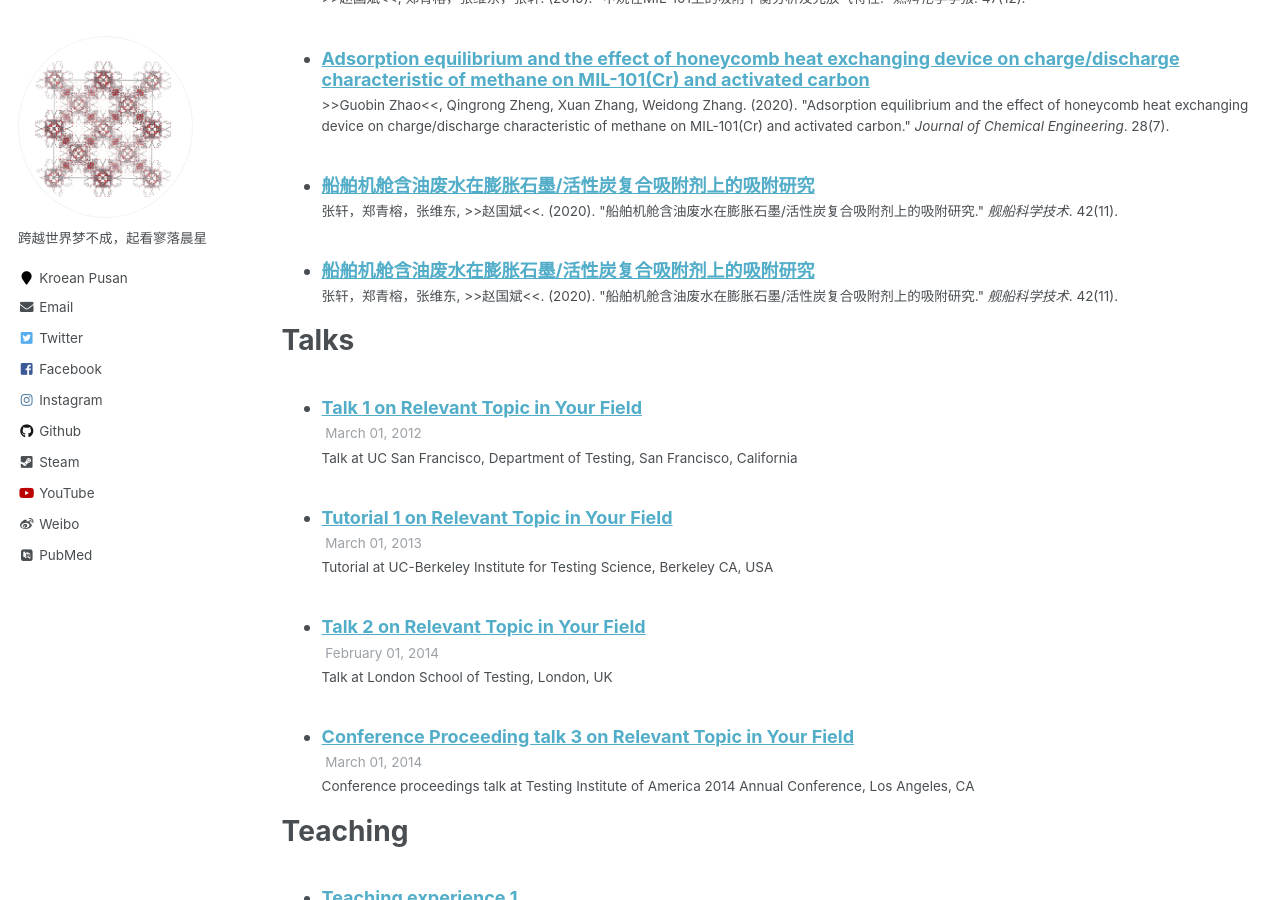
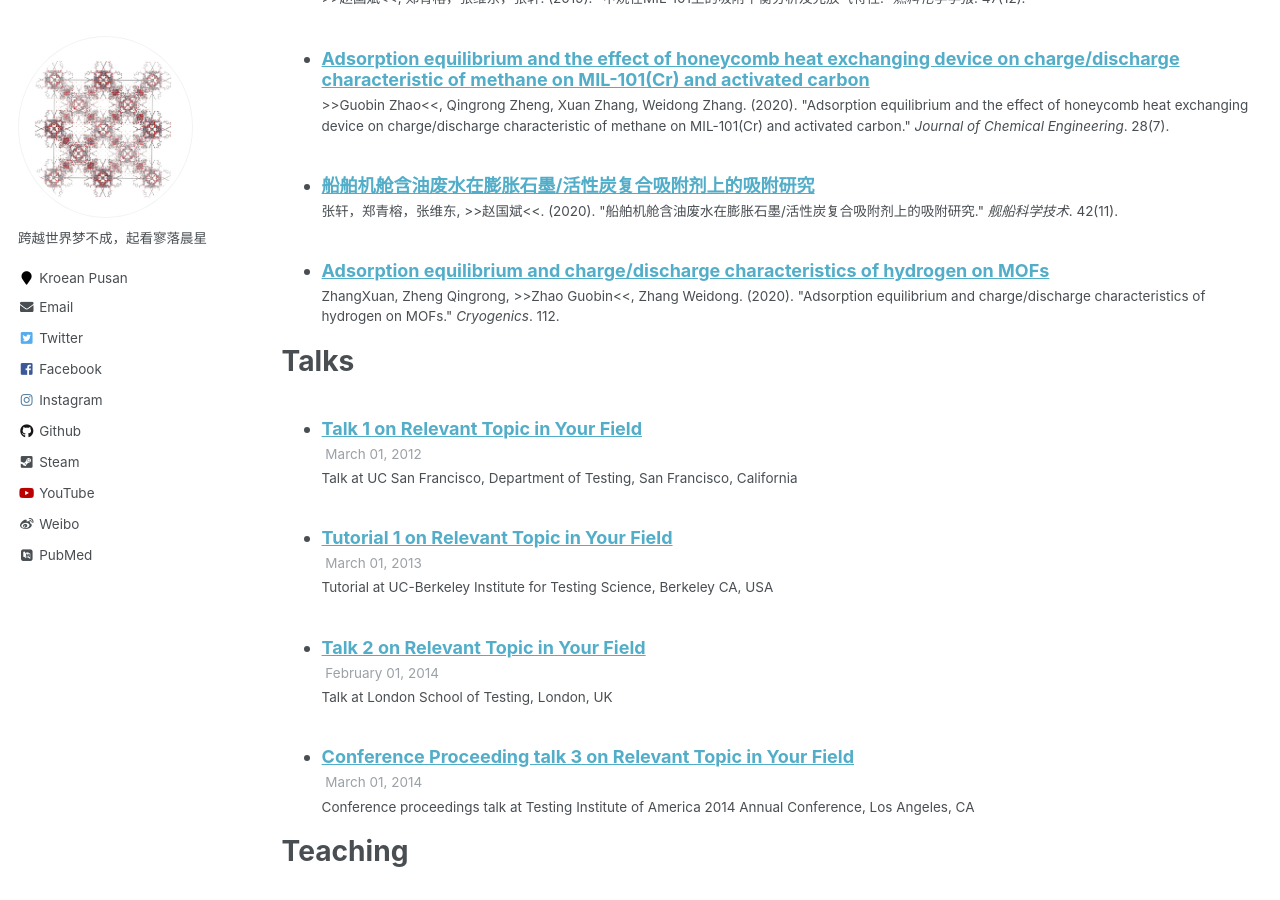
Before and after one commit to sxm13/ZGBshenxiaomoCV.github.io, a Jekyll site: the page built from _pages/cv.md, in a window 1280 px wide and 900 px high, scrolled down 1065 px. Built offline with Jekyll 4.4.1, drawn with Linux system fonts in a browser that asks for light colours; some web fonts are replaced.

Commit message:
Update 2020-06-24-paper-title-number-4.md

```diff
--- a/_publications/2020-06-24-paper-title-number-4.md
+++ b/_publications/2020-06-24-paper-title-number-4.md
@@ -1,15 +1,15 @@
 ---
-title: "船舶机舱含油废水在膨胀石墨/活性炭复合吸附剂上的吸附研究"
+title: "Adsorption equilibrium and charge/discharge characteristics of hydrogen on MOFs"
 collection: publications
-permalink: /publication/2020-06-08-paper-title-number-3
-excerpt: 'This paper is about 船舶机舱油污吸附处理.'
+permalink: /publication/2020-06-24-paper-title-number-4
+excerpt: 'This paper is about H2 adsorption on MOF at 77K.'
 date: 2020-06-08
-venue: '舰船科学技术'
+venue: 'Cryogenics'
 paperurl: 'https://github.com/sxm13/ZGBshenxiaomoCV.github.io/blob/main/files/%E8%88%B9%E8%88%B6%E6%9C%BA%E8%88%B1%E5%90%AB%E6%B2%B9%E5%BA%9F%E6%B0%B4%E5%9C%A8%E8%86%A8%E8%83%80%E7%9F%B3%E5%A2%A8_%E6%B4%BB%E6%80%A7%E7%82%AD%E5%A4%8D%E5%90%88%E5%90%B8%E9%99%84%E5%89%82%E4%B8%8A%E7%9A%84%E5%90%B8%E9%99%84%E7%A0%94%E7%A9%B6_%E5%BC%A0%E8%BD%A9.pdf'
-citation: '张轩，郑青榕，张维东, >>赵国斌<<. (2020). &quot;船舶机舱含油废水在膨胀石墨/活性炭复合吸附剂上的吸附研究.&quot; <i>舰船科学技术</i>. 42(11).'
+citation: 'ZhangXuan, Zheng Qingrong, >>Zhao Guobin<<, Zhang Weidong. (2020). &quot;Adsorption equilibrium and charge/discharge characteristics of hydrogen on MOFs.&quot; <i>Cryogenics</i>. 112.'
 ---
-This paper is about 船舶机舱油污吸附处理.
+This paper is about H2 adsorption on MOF at 77K.
 
 [Download paper here](https://github.com/sxm13/ZGBshenxiaomoCV.github.io/blob/main/files/%E8%88%B9%E8%88%B6%E6%9C%BA%E8%88%B1%E5%90%AB%E6%B2%B9%E5%BA%9F%E6%B0%B4%E5%9C%A8%E8%86%A8%E8%83%80%E7%9F%B3%E5%A2%A8_%E6%B4%BB%E6%80%A7%E7%82%AD%E5%A4%8D%E5%90%88%E5%90%B8%E9%99%84%E5%89%82%E4%B8%8A%E7%9A%84%E5%90%B8%E9%99%84%E7%A0%94%E7%A9%B6_%E5%BC%A0%E8%BD%A9.pdf)
 
-Recommended citation: 张轩，郑青榕，张维东, >>赵国斌<<. (2020). "船舶机舱含油废水在膨胀石墨/活性炭复合吸附剂上的吸附研究." <i>舰船科学技术</i>. 42(11).
+Recommended citation: ZhangXuan, Zheng Qingrong, >>Zhao Guobin<<, Zhang Weidong. (2020). "Adsorption equilibrium and charge/discharge characteristics of hydrogen on MOFs." <i>Cryogenics</i>. 112.
```
